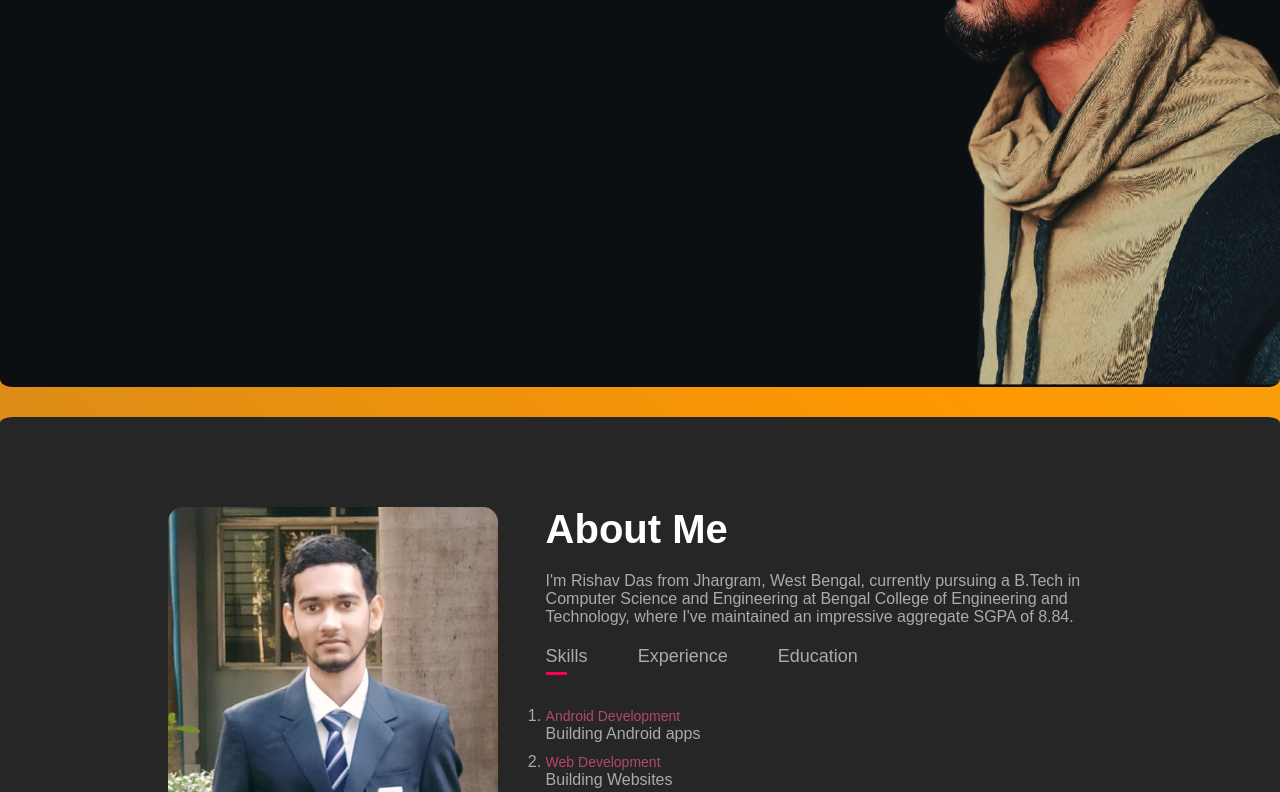
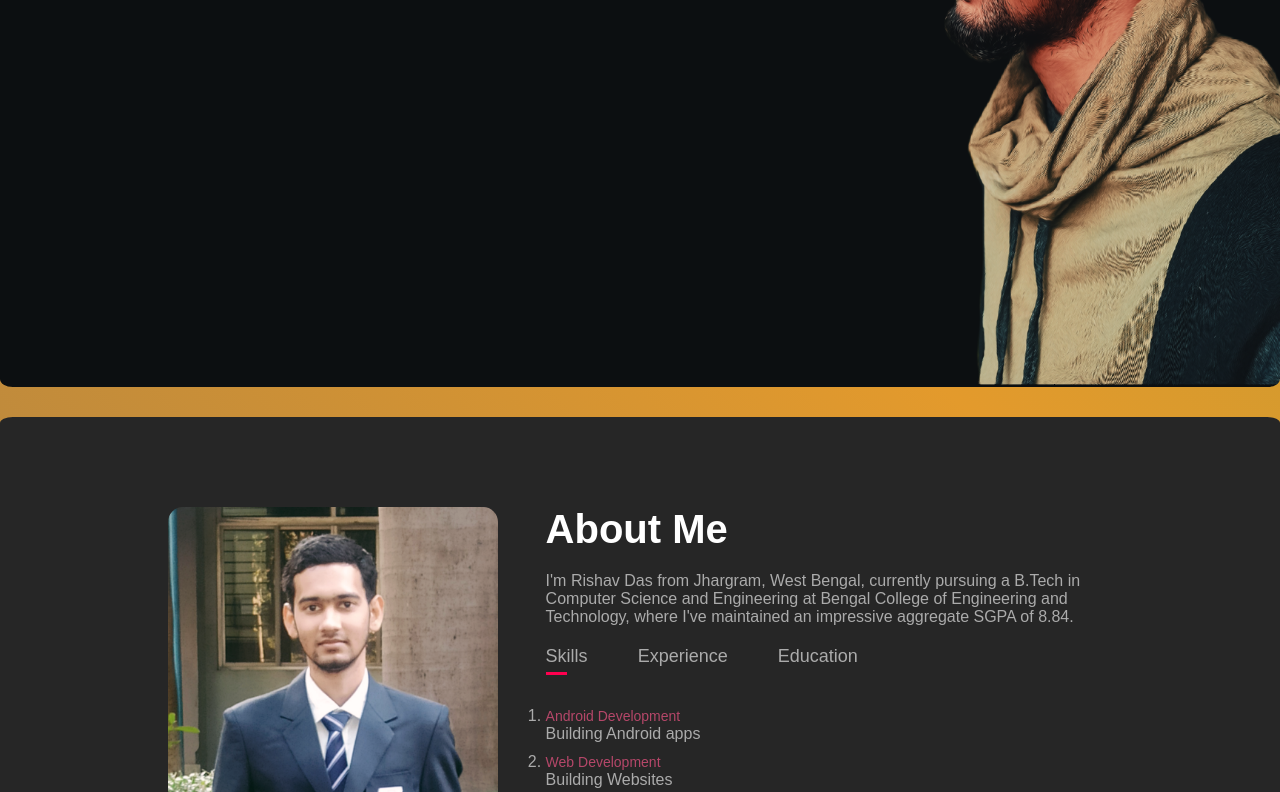
Before and after one commit to d19rsabhah/Portfolio, a plain HTML site: page index.html in a window 1280 px wide. Shown: the part 413-1205 px from the top of the page. Drawn offline with Linux system fonts and the light colour scheme.

Commit message:
UPDATED GRADIENT BACKGROUND

```diff
--- a/style.css
+++ b/style.css
@@ -12,7 +12,7 @@ html{
 body{
     /* background: #080808; */
     color: #ffffff;
-    background: linear-gradient(45deg, #d2001a, #365486, #FF9800, #A1EEBD);
+    background: linear-gradient(45deg, #3f040b, #1c4385, #e39a2c, #129e46);
     background-size: 300% 300%;
     animation: color 12s ease-in-out infinite;
 }
```
